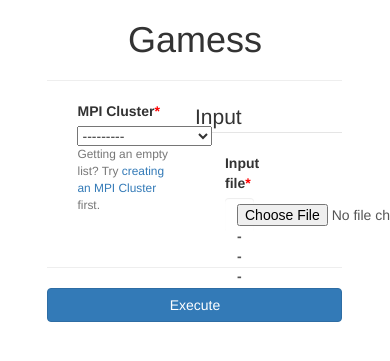
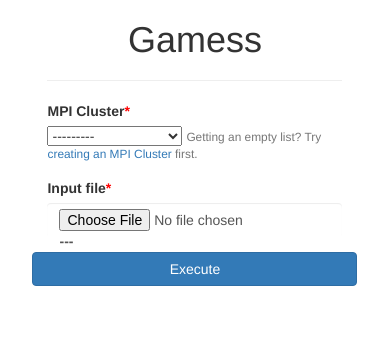
Before and after one commit to srg-ics-uplb/SkyLab, a Django app: page /skylab/gamess in a window 390 px wide; the page is wider, and only the part inside the window is pictured. Shown: the part 50-411 px from the top of that part. Run offline with Django 3.2, Linux system fonts and the light colour scheme; a user stored in the database is signed in; data comes from the database, SQL or seed files in the repository; both versions use the stored data as it was after the commit; some libraries are stand-ins or nearby versions.

Commit message:
Made Gamess html layout responsive

```diff
--- a/mysite/skylab/modules/gamess/forms.py
+++ b/mysite/skylab/modules/gamess/forms.py
@@ -1,5 +1,5 @@
 from crispy_forms.helper import FormHelper
-from crispy_forms.layout import Layout, Fieldset, Field, Div, HTML
+from crispy_forms.layout import Layout, Div, HTML
 from django import forms
 from django.core.exceptions import ValidationError
 from django.core.urlresolvers import reverse
@@ -38,20 +38,20 @@ class GamessForm(forms.Form):
         self.helper.form_method = 'post'
         self.helper.form_action = ''
         self.helper.layout = Layout(
+            Div(
 
-            Div(
-                Field('mpi_cluster', wrapper_class='col-xs-6'),
-                css_class="col-sm-12"
-            ),
-
-            Fieldset(
-                'Input',
                 Div(
-                    Div('inp_file', css_class='col-xs-6'),
-                    css_class='row-fluid col-sm-12'
+                    'mpi_cluster',
+                    css_class="col-md-12"
                 ),
 
-            ),
-            HTML('<hr><input name="submit" value="Execute" type="submit" class="btn btn-primary btn-block">')
+                Div(
+                    'inp_file',
+                    css_class="col-md-12"
+                ),
+                HTML('<input name="submit" value="Execute" type="submit" class="btn btn-primary btn-block">'),
+                css_class="row"
+            )
+
 
         )
--- a/mysite/skylab/templates/modules/gamess/use_gamess.html
+++ b/mysite/skylab/templates/modules/gamess/use_gamess.html
@@ -3,11 +3,10 @@
 
 {% block content %}
 <div class='row'>
-    <div class='col-xs-10 col-xs-offset-1'>
+    <div class='col-xs-10 col-xs-offset-1 col-sm-10 col-sm-offset-1 col-md-10 col-md-offset-1 col-lg-8 col-lg-offset-2'>
         <h1 class="text-center">Gamess</h1>
         <hr>
 	{% crispy form %}
-
 
     </div>
 </div>
```
Also changed, not shown: mysite/db.sqlite3.
